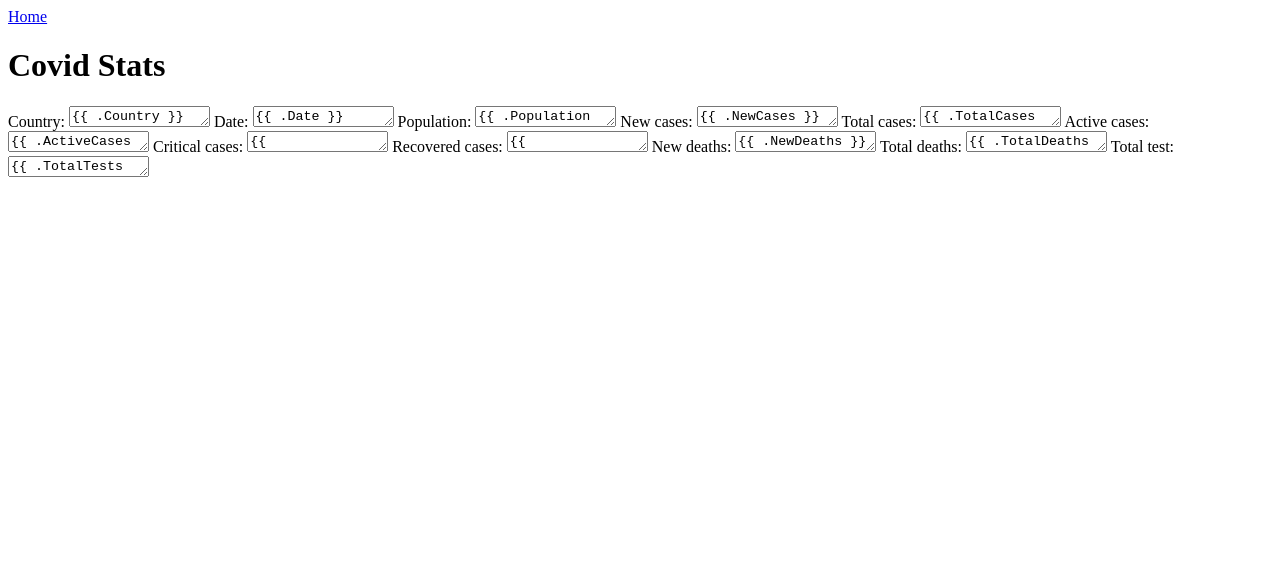
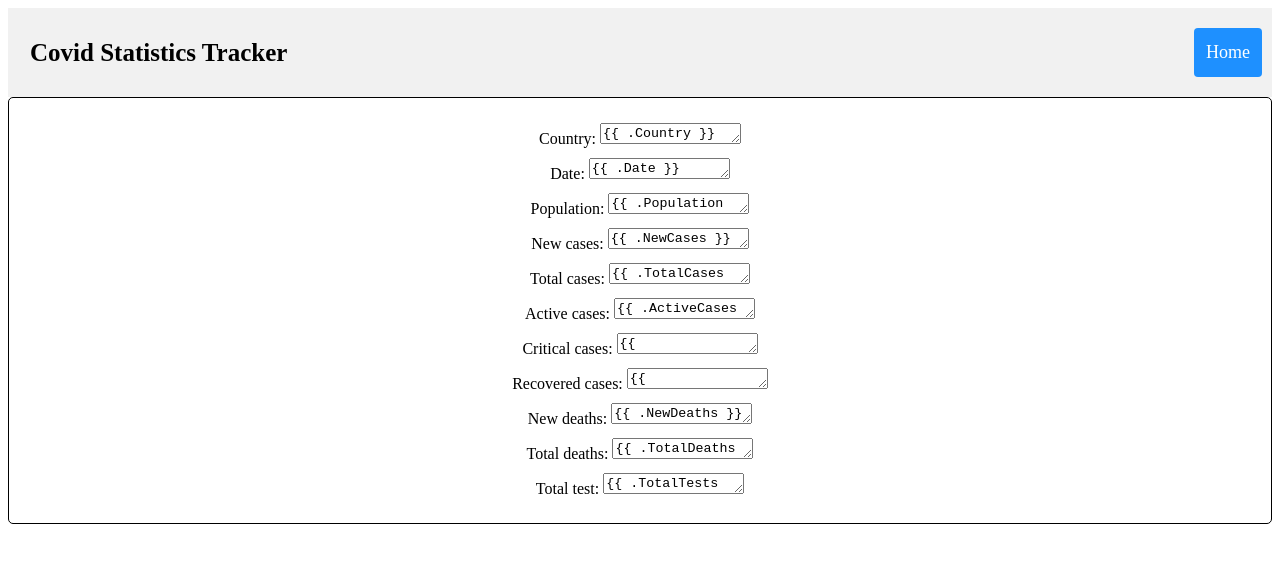
Before and after one commit to Patryk-Stefanski/CovidStats, a plain HTML site: page stats.html in a window 1280 px wide. Drawn offline with Linux system fonts and the light colour scheme.

Commit message:
Adding ccs to webapp

```diff
--- /dev/null
+++ b/assets/styles.css
@@ -0,0 +1,70 @@
+/* Style the header with a grey background and some padding */
+.header {
+    overflow: hidden;
+    background-color: #f1f1f1;
+    padding: 20px 10px;
+}
+
+.header a {
+    float: left;
+    color: black;
+    text-align: center;
+    padding: 12px;
+    text-decoration: none;
+    font-size: 18px;
+    line-height: 25px;
+    border-radius: 4px;
+}
+
+.header a.logo {
+    font-size: 25px;
+    font-weight: bold;
+}
+
+.header a:hover {
+    background-color: #ddd;
+    color: black;
+}
+
+.header a.active {
+    background-color: dodgerblue;
+    color: white;
+}
+
+.header-right {
+    float: right;
+}
+
+@media screen and (max-width: 500px) {
+    .header a {
+        float: none;
+        display: block;
+        text-align: left;
+    }
+    .header-right {
+        float: none;
+    }
+}
+
+.container {
+    border-radius: 5px;
+    background-color: white;
+    padding: 20px;
+    margin: 0 auto;
+    border: 1px solid black;
+    text-align: center;
+}
+
+.intro {
+    text-align: center;
+}
+
+.alignButtons {
+    text-align: center;
+    padding: 5px;
+}
+
+.presentStats {
+    text-align: center;
+    padding: 5px;
+}
--- a/stats.html
+++ b/stats.html
@@ -1,34 +1,58 @@
 <!DOCTYPE html>
+<html lang="en">
 <meta charset="UTF-8">
-<main>
-    <div>
-        <a href="/">Home</a>
+<link rel="stylesheet" href="/assets/styles.css">
+<div class="header">
+    <a class="logo">Covid Statistics Tracker</a>
+    <div class="header-right">
+        <a class="active" href="/">Home</a>
     </div>
-    <div class="intro">
-        <h1>Covid Stats</h1>
-    </div>
-    <div>
+</div>
+<main >
+    <div class="container">
+        <div class="presentStats">
         <label for="country">Country:</label>
         <textarea id="country" rows="1" cols="15">{{ .Country }}</textarea>
+        </div>
+        <div class="presentStats">
         <label for="date">Date:</label>
         <textarea id="date" rows="1" cols="15">{{ .Date }}</textarea>
+        </div>
+        <div class="presentStats">
         <label for="population">Population:</label>
         <textarea id="population" rows="1" cols="15">{{ .Population }}</textarea>
+        </div>
+        <div class="presentStats">
         <label for="new-cases">New cases:</label>
         <textarea id="new-cases" rows="1" cols="15">{{ .NewCases }}</textarea>
+        </div>
+        <div class="presentStats">
         <label for="total-cases">Total cases:</label>
         <textarea id="total-cases" rows="1" cols="15">{{ .TotalCases }}</textarea>
+        </div>
+        <div class="presentStats">
         <label for="active-cases">Active cases:</label>
         <textarea id="active-cases" rows="1" cols="15">{{ .ActiveCases }}</textarea>
+        </div>
+        <div class="presentStats">
         <label for="critical-cases">Critical cases:</label>
         <textarea id="critical-cases" rows="1" cols="15">{{ .CriticalCases }}</textarea>
+        </div>
+        <div class="presentStats">
         <label for="recovered-cases">Recovered cases:</label>
         <textarea id="recovered-cases" rows="1" cols="15">{{ .RecoveredCases }}</textarea>
+        </div>
+        <div class="presentStats">
         <label for="new-deaths">New deaths:</label>
         <textarea id="new-deaths" rows="1" cols="15">{{ .NewDeaths }}</textarea>
+        </div>
+        <div class="presentStats">
         <label for="total-deaths">Total deaths:</label>
         <textarea id="total-deaths" rows="1" cols="15">{{ .TotalDeaths }}</textarea>
+        </div>
+        <div class="presentStats">
         <label for="total-tests">Total test:</label>
         <textarea id="total-tests" rows="1" cols="15">{{ .TotalTests }}</textarea>
+        </div>
     </div>
 </main>
```
Also changed, not shown: index.html (+18 -7 lines), 1 other file.
